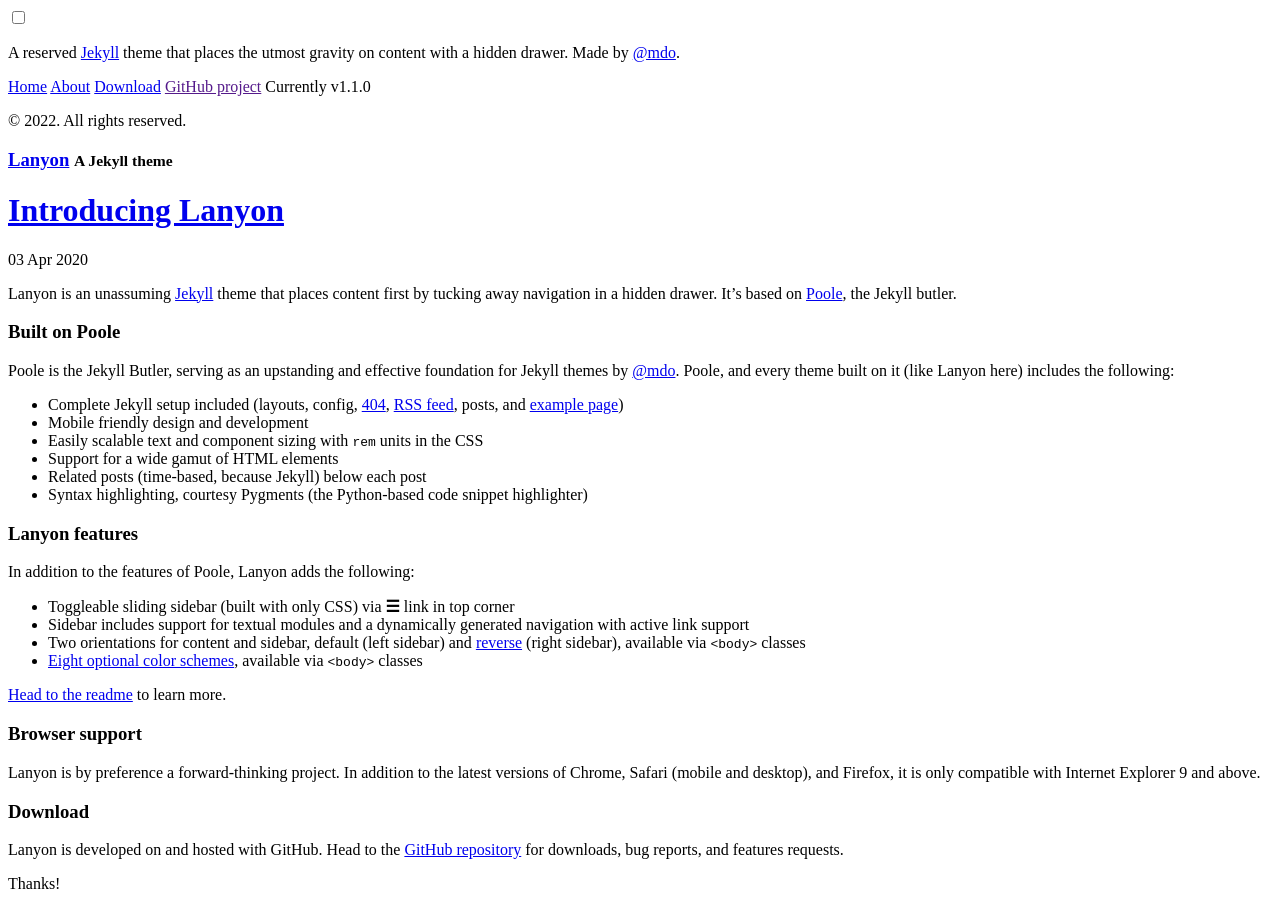
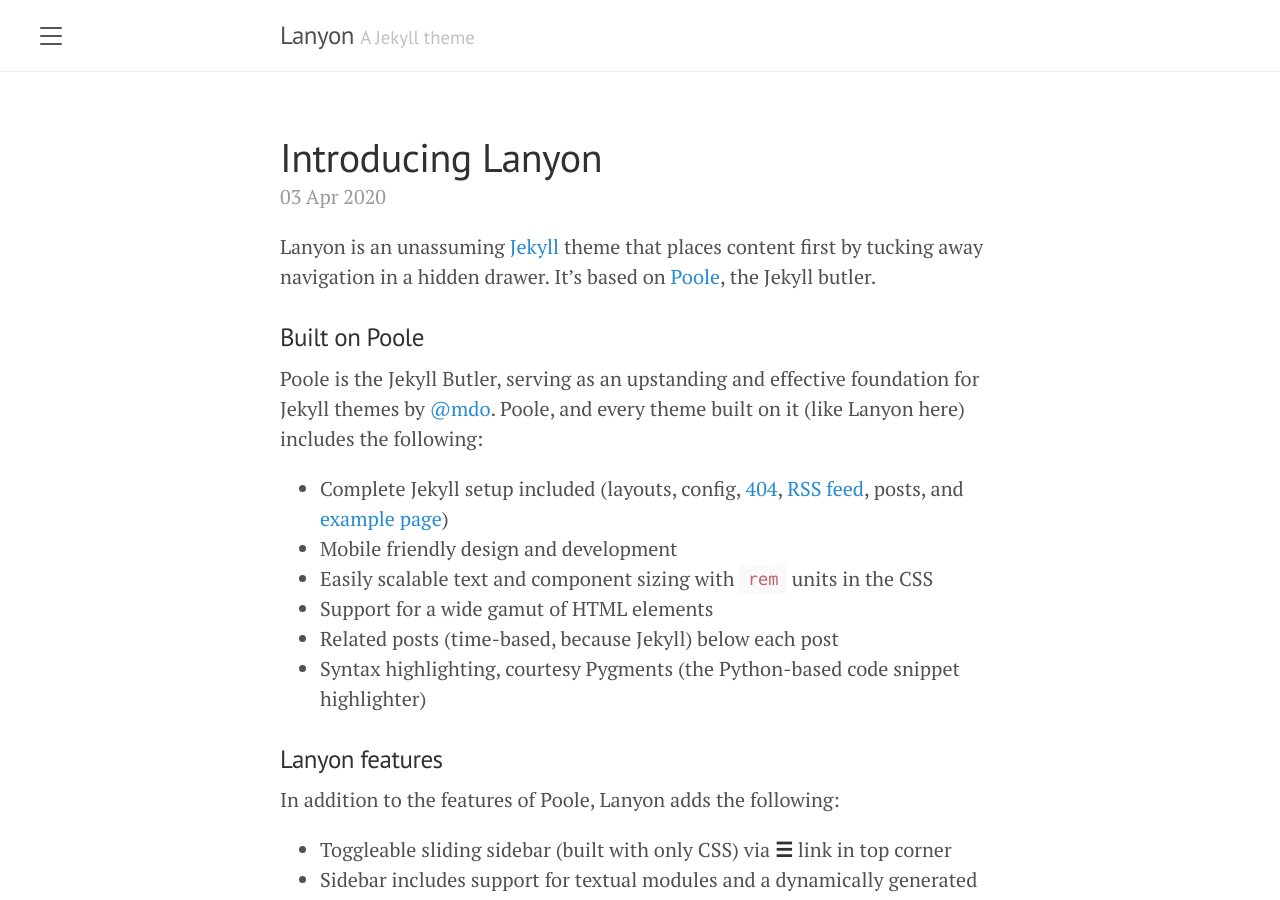
Before and after one commit to mblanke70/simple-blog-2022, a Jekyll site: the page built from docs/index.html, in a window 1280 px wide and 900 px high. Built offline with Jekyll 4.4.1, drawn with Linux system fonts in a browser that asks for light colours; the list of posts is cut into pages by our own code; some of the changed lines change nothing that is shown.

Commit message:
Update _config.yml

```diff
--- a/docs/_config.yml
+++ b/docs/_config.yml
@@ -2,7 +2,7 @@
 title:               Lanyon
 tagline:             'A Jekyll theme'
 description:         'A reserved <a href="https://jekyllrb.com" target="_blank">Jekyll</a> theme that places the utmost gravity on content with a hidden drawer. Made by <a href="https://twitter.com/mdo" target="_blank">@mdo</a>.'
-url:                 https://mblanke70.github.io/simple-blog-2022/
+url:                 https://mblanke70.github.io
 baseurl:             'simple-blog-2022'
 paginate:            5
 permalink:           pretty
```
